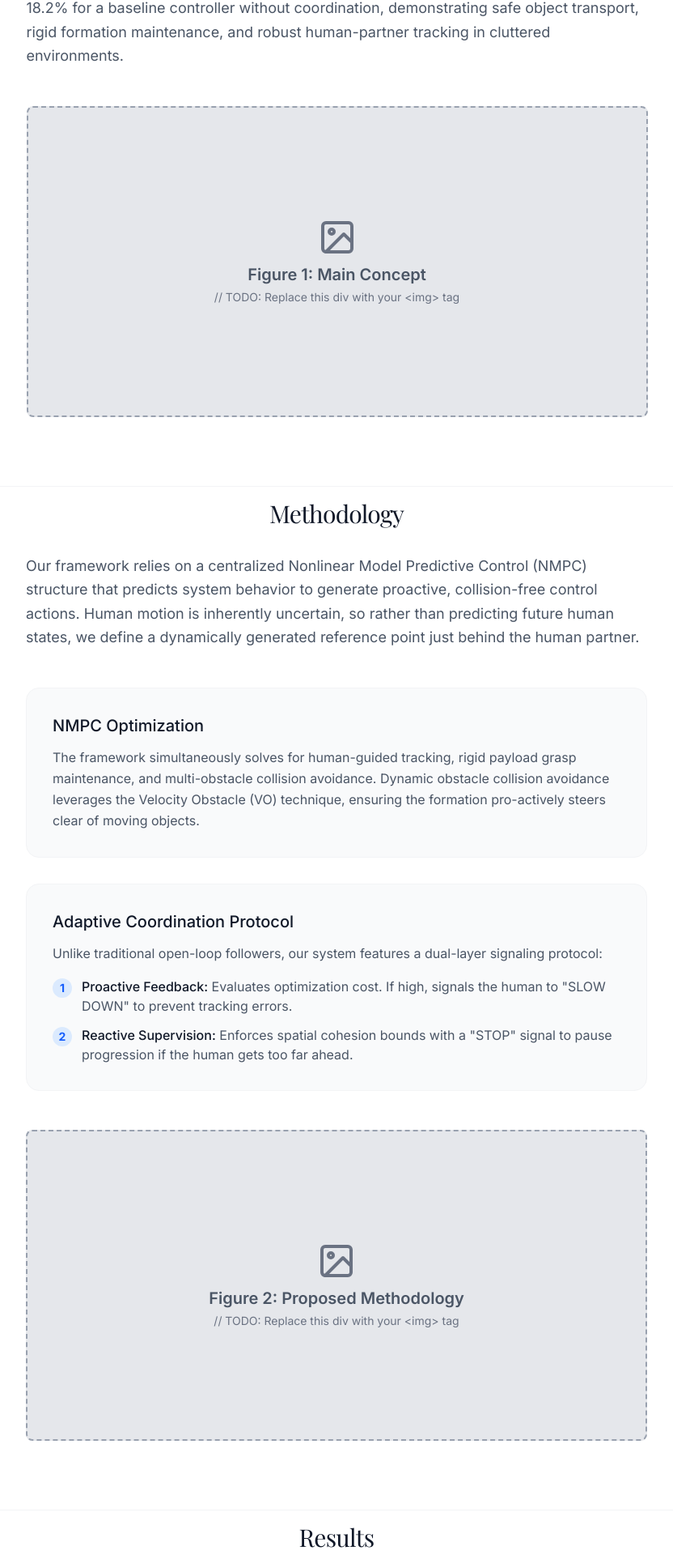
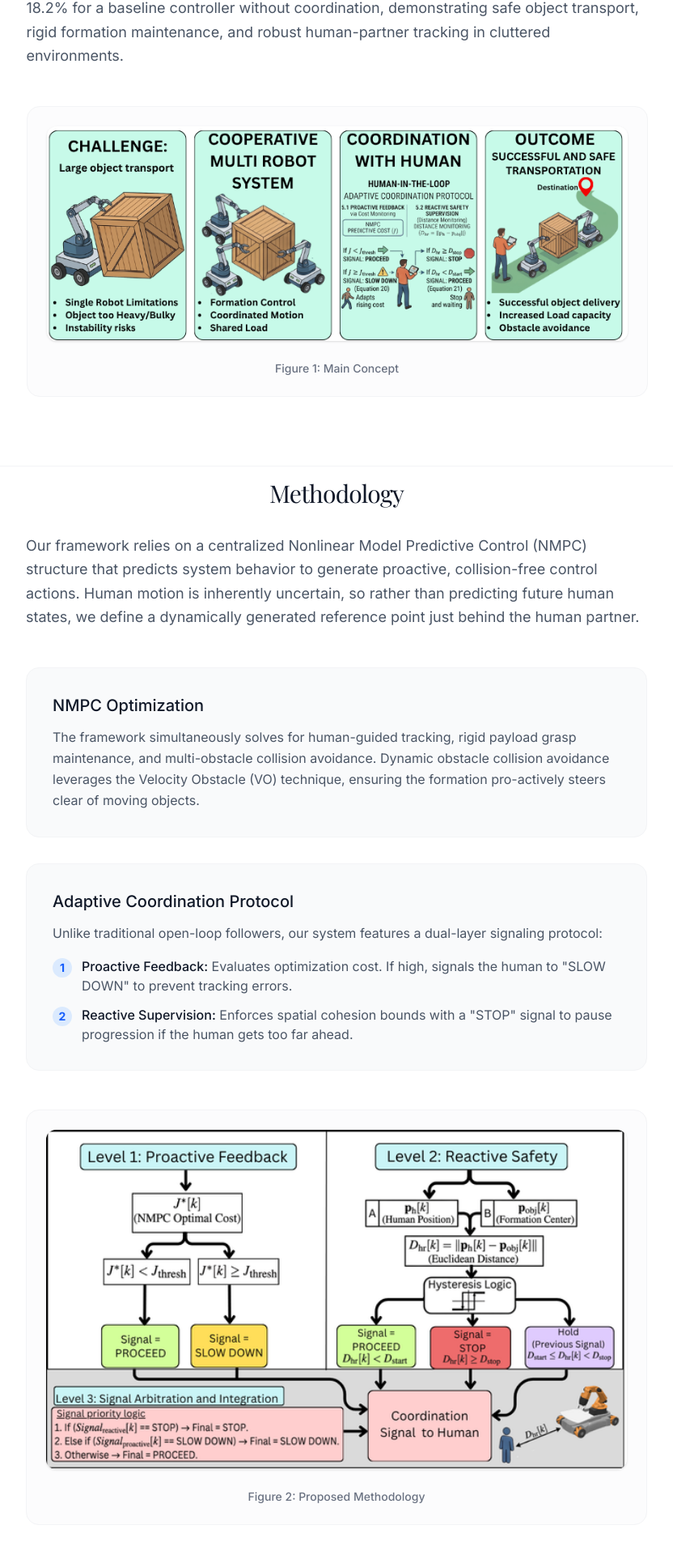
Before and after one commit to shruti0320/cooperative_object_transport, a React (Vite) app: page / in a window 1280 px wide. Shown: the part 1655-3575 px from the top of the page at 81% size, without its empty margins (224-1056 px from the left). Built offline with nearby package versions, Linux system fonts and the light colour scheme; a web font is replaced by a local one.

Commit message:
Update App.tsx

```diff
--- a/App.tsx
+++ b/App.tsx
@@ -2,7 +2,6 @@ import React from 'react';
 import Header from './components/Header';
 import Hero from './components/Hero';
 import Section from './components/Section';
-import ImagePlaceholder from './components/ImagePlaceholder';
 import { ChevronUpIcon } from './components/Icons';
 
 const App: React.FC = () => {
@@ -28,8 +27,9 @@ const App: React.FC = () => {
           <p className="text-lg leading-relaxed text-gray-600">
             The key to our framework is a new dynamic coordinated approach that enables successful task completion by the human-robot team. The constraints of the system, such as robot kinematics, rigid formation maintenance, and collision avoidance among the robots as well as with the obstacles achieved using Velocity Obstacle (VO) are incorporated directly in its NMPC. The robot team actively coordinates with the human partner by issuing signals to modulate their speed or pause the task in response to predicted task difficulty and safety-critical thresholds in complex, cluttered environments. The efficacy of the proposed method is validated across over 50 simulation trials in high-fidelity CoppeliaSim environments, achieving a 96% task completion rate compared to 18.2% for a baseline controller without coordination, demonstrating safe object transport, rigid formation maintenance, and robust human-partner tracking in cluttered environments.
           </p>
-          <div className="mt-12">
-            <ImagePlaceholder text="Figure 1: Main Concept" aspectRatio="aspect-[2/1]" />
+          <div className="mt-12 flex flex-col items-center bg-gray-50/50 p-6 rounded-2xl border border-gray-100">
+            <img src="/ELSEIVER PAPER DIAGRAMS.png" alt="Figure 1: Main Concept" className="w-full max-w-4xl rounded-xl shadow-sm" />
+            <p className="mt-6 text-sm font-medium text-gray-500">Figure 1: Main Concept</p>
           </div>
         </Section>
 
@@ -61,8 +61,9 @@ const App: React.FC = () => {
               </ul>
             </div>
           </div>
-          <div className="mt-12">
-            <ImagePlaceholder text="Figure 2: Proposed Methodology" aspectRatio="aspect-[2/1]" />
+          <div className="mt-12 flex flex-col items-center bg-gray-50/50 p-6 rounded-2xl border border-gray-100">
+            <img src="/ELSEIVER PAPER DIAGRAMS (1).png" alt="Figure 2: Proposed Methodology" className="w-full max-w-4xl rounded-xl shadow-sm" />
+            <p className="mt-6 text-sm font-medium text-gray-500">Figure 2: Proposed Methodology</p>
           </div>
         </Section>
 
```
